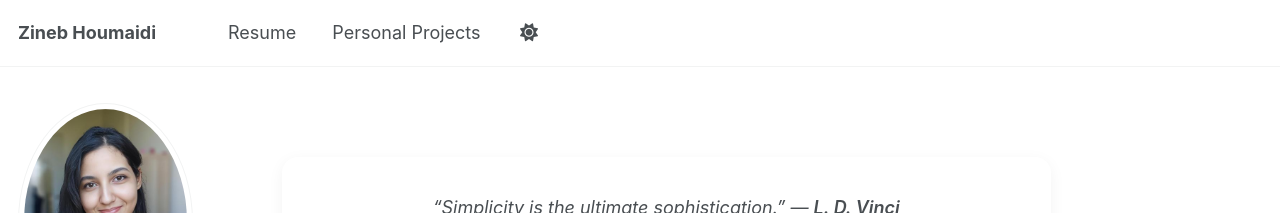
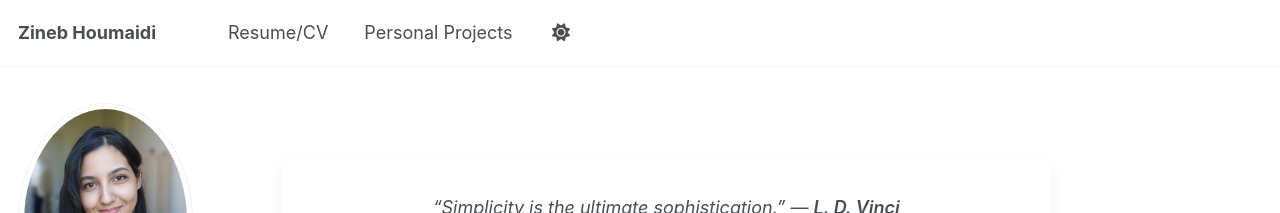
Before and after one commit to Zineb06/Zineb06.github.io, a Jekyll site: the page built from _pages/about.md, in a window 1280 px wide. Shown: the top 213 px of the page. Built offline with Jekyll 4.4.1, drawn with Linux system fonts in a browser that asks for light colours; a script that is not in the unit is left out.

```diff
--- a/_data/navigation.yml
+++ b/_data/navigation.yml
@@ -17,7 +17,7 @@ main:
   # - title: "Teaching"
   #   url: /teaching/
 
-  - title: "Resume"
+  - title: "Resume/CV"
     url: /cv/
 
   - title: "Personal Projects"
```
Also changed, not shown: images/fst.png (added), images/fst2.png (added).
